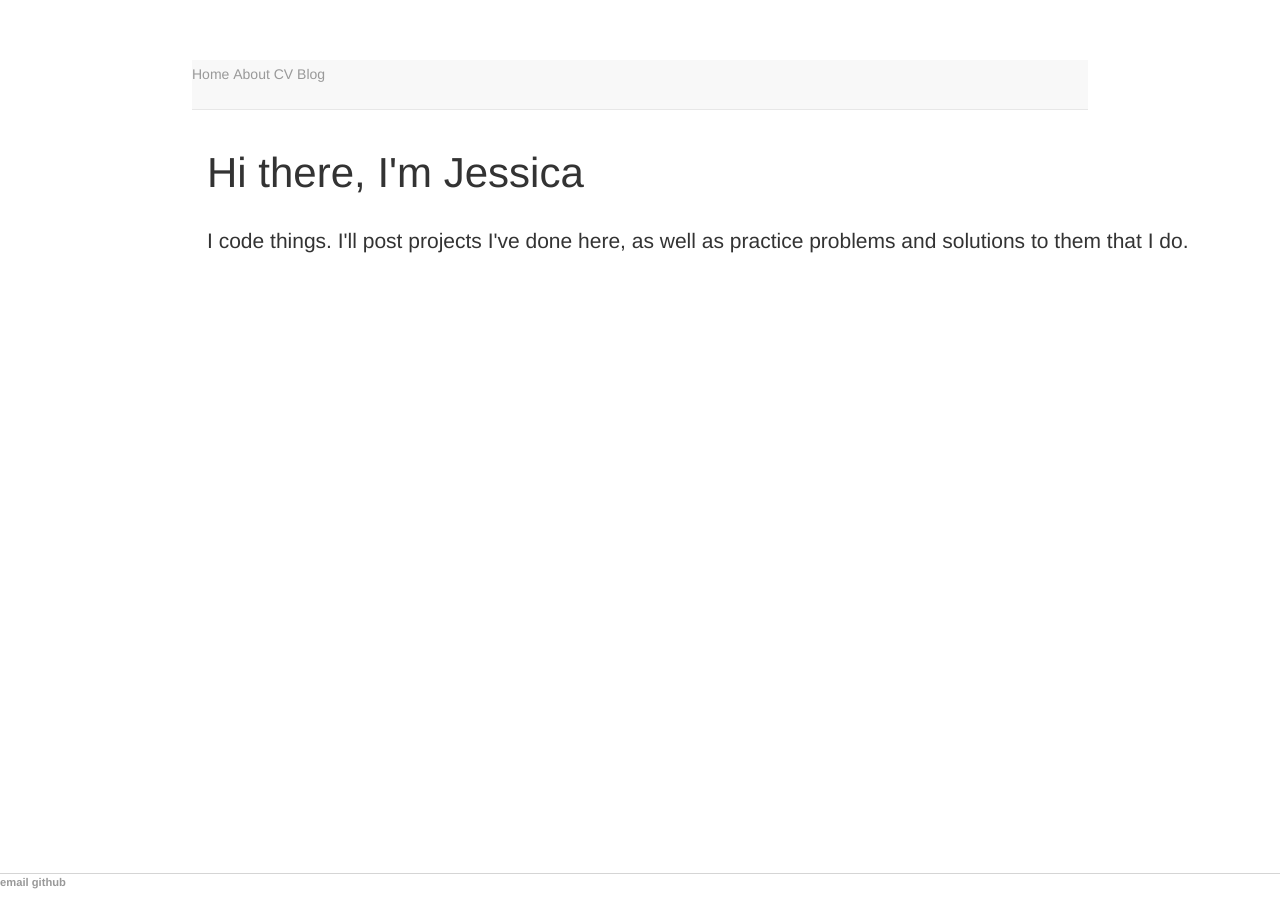
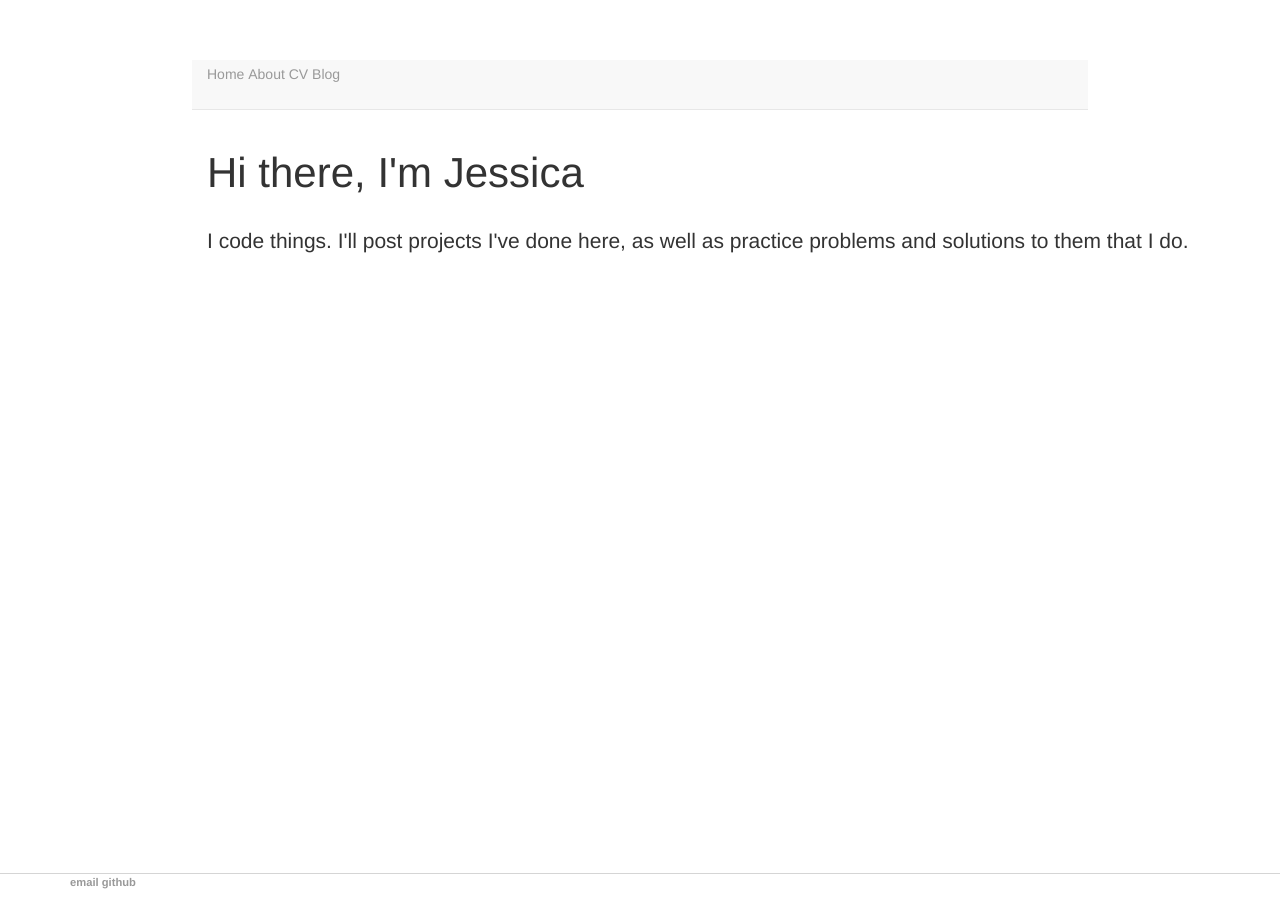
Before and after one commit to JessicaRitter/jessicaritter, a Jekyll site: the page built from index.html, in a window 1280 px wide. Built offline with Jekyll 4.4.1, drawn with Linux system fonts in a browser that asks for light colours; nearby versions of some CDN libraries; library files that are not in the unit come from our copies.

Commit message:
css navbar work

```diff
--- a/_layouts/default.html
+++ b/_layouts/default.html
@@ -6,22 +6,27 @@
   <link rel="stylesheet" type="text/css" href="/css/main.css">
 </header>
 <body>
-    <nav class="navbar navbar-default navbar-static-top">
+    <nav class="navbar navbar-default navbar-static-top" role="banner">
+      <div class="container">
           <ul>
             <li><a href="/">Home</a></li>
             <li><a href="/about">About</a></li>
             <li><a href="/cv">CV</a></li>
             <li><a href="blog">Blog</a></li>
           </ul>
+      </div>
     </nav>
+    <div class="navbar-spacer"></div>
       <div class="container">
        {{ content }}
       </div>
       <footer class="footer navbar-fixed-bottom">
+        <div class="container">
           <ul>
             <li><a href="mailto:jessicalynn.w.ritter@gmail.com">email</a></li>
             <li><a href="https://github.com/jessicaritter">github</a></li>
           </ul>
+        </div>
       </footer>
   </body>
 </html>
--- a/css/main.css
+++ b/css/main.css
@@ -14,6 +14,18 @@
     display: inline;
     margin-right: 0;
 }
+
+.navbar{
+    width: 100%;
+
+
+}
+
+navbar-spacer {
+    display:block;
+    min-height:60px;
+}
+
 a {
     text-decoration: none;
     color: #999;
```
Lines whose indentation alone changed are shown as unchanged.
